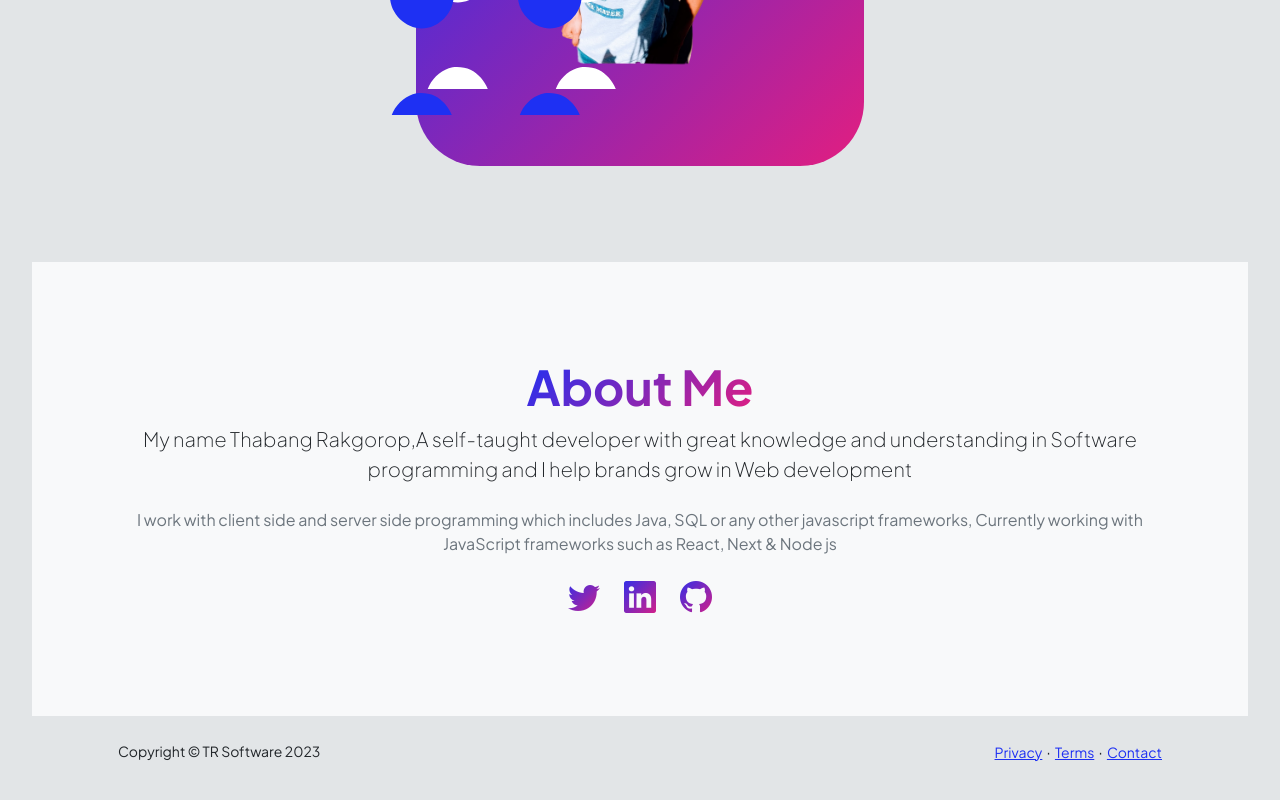
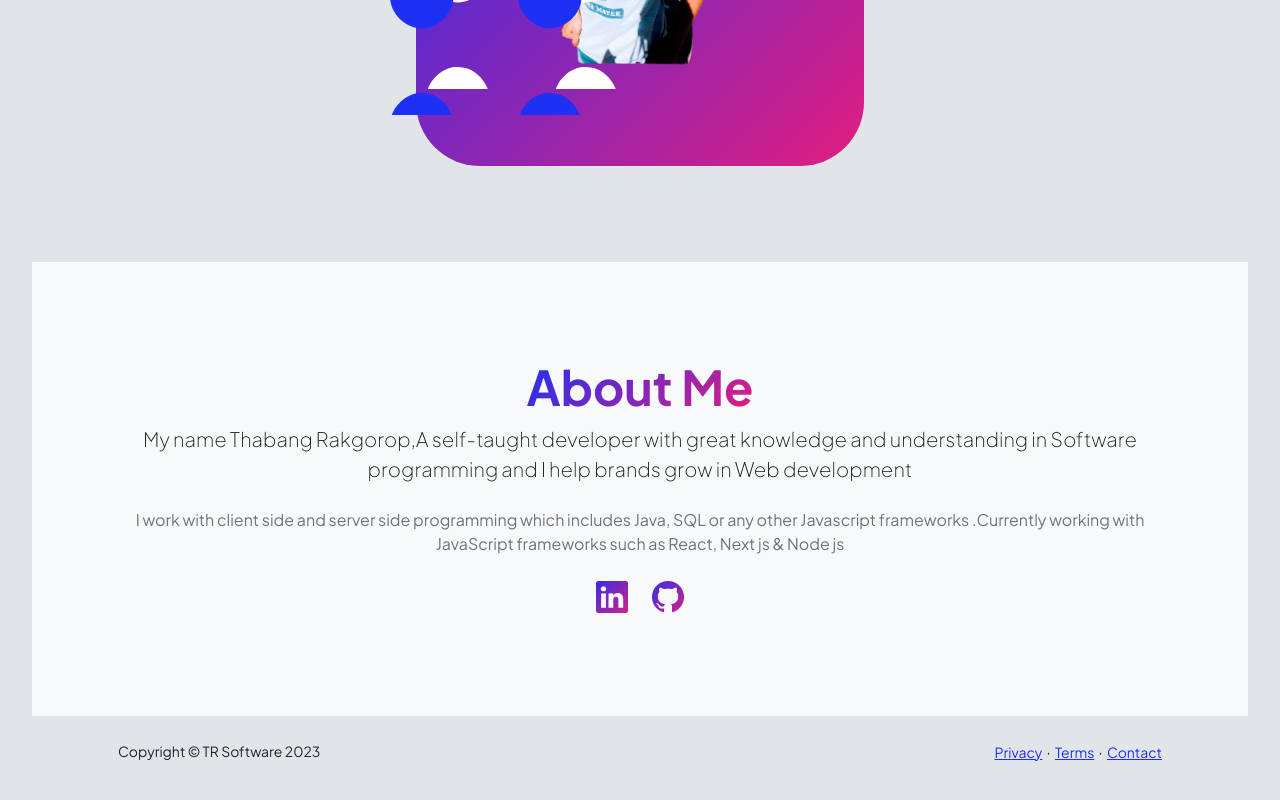
Before and after one commit to PLThabangR/TR-Portfolio, a React (Vite) app: page / in a window 1280 px wide. Shown: the part 852-1652 px from the top of the page. Built offline with nearby package versions, Linux system fonts and the light colour scheme.

Commit message:
fixed grammer errors

```diff
--- a/src/components/Index.jsx
+++ b/src/components/Index.jsx
@@ -38,12 +38,12 @@ const Index = () => {
                 <h2 className="display-5 fw-bolder"><span className="text-gradient d-inline">About Me</span></h2>
                 <p className="lead fw-light mb-4">My name Thabang Rakgorop,A self-taught developer with great knowledge and understanding in Software programming and I help brands grow in Web development</p>
                 <p className="text-muted">I work with client side and server side
-                 programming which includes Java, SQL or any other javascript
-                frameworks, Currently working with JavaScript frameworks such as
-                React, Next & Node js</p>
+                 programming which includes Java, SQL or any other Javascript
+                frameworks .Currently working with JavaScript frameworks such as
+                React, Next js & Node js</p>
 
                 <div className="d-flex justify-content-center fs-2 gap-4">
-                    <a className="text-gradient" href="#!"><i className="bi bi-twitter"></i></a>
+
                     <a className="text-gradient" href="https://www.linkedin.com/in/thabang-rakgoropo-98a635124/"><i className="bi bi-linkedin"></i></a>
                     <a className="text-gradient" href="https://github.com/PLThabangR"><i className="bi bi-github"></i></a>
 
```
